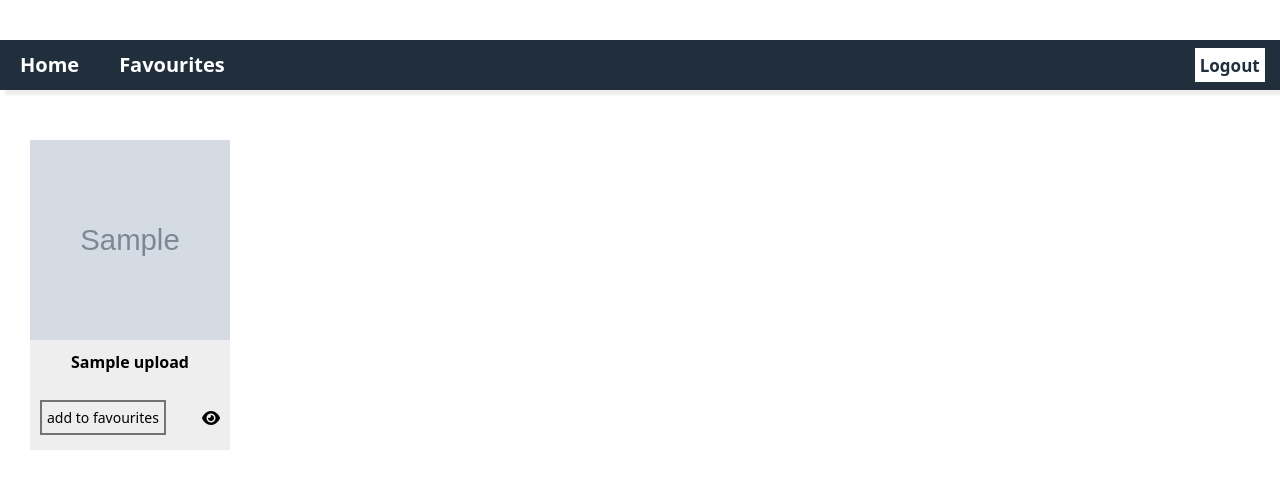
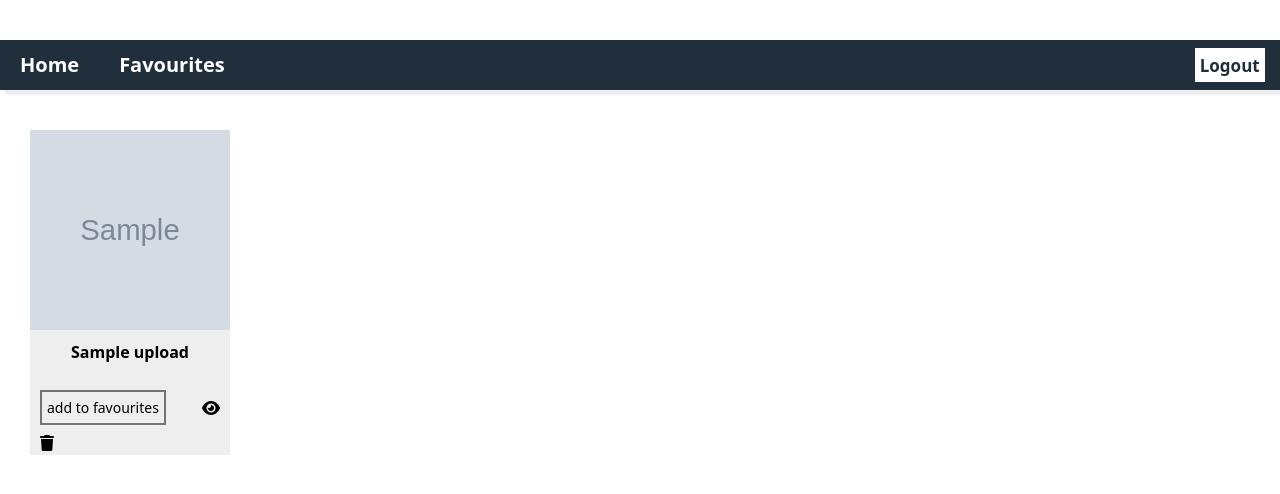
Before and after one commit to kumkum-arora/image-uloading, a PHP site: page /add.php in a window 1280 px wide; the page is wider, and only the part inside the window is pictured. Shown: the top 494 px of that part. Run offline with PHP 8.4, Linux system fonts and the light colour scheme; tables that the repository leaves empty or names only in its code hold one stand-in row (values such as "Sample post"); grey boxes marked "Sample" are stand-in pictures; some libraries are stand-ins or nearby versions.

Commit message:
new update

```diff
--- a/add.php
+++ b/add.php
@@ -4,10 +4,27 @@ include ('code.php');
 $obj= new image();
 
 if(isset($_POST['add']))
-      {
-        echo "helo";
+{
       $obj->favourite($_POST);
-      }
+}
+
+if(isset($_POST['log']))
+ {
+    $obj->logout($_POST);
+ }
+
+ if(isset($_REQUEST['didd']))
+   {
+     $id=$obj->delete($_REQUEST['didd']);
+   }
+
+// if(isset($_SESSION['views']))
+//     $_SESSION['views'] = $_SESSION['views']+1;
+// else
+//     $_SESSION['views']=1;
+
+// echo"views = ".$_SESSION['views'];
+
 
 
 ?>
@@ -49,9 +66,9 @@ if(isset($_POST['add']))
     }
     .main4{
     	width: 200px;
-    	height: 310px;
+    	height: 325px;
     	background-color: #eee;
-    	margin: 50px 50px 30px 30px;
+    	margin: 40px 50px 20px 30px;
     }
     .main5{
     	width: 180px;
@@ -79,7 +96,7 @@ if(isset($_POST['add']))
 	<ul>
 		<li><a href="login.php">Home</a></li>
 		<li><a href="fav.php">Favourites</a></li>
-		<button class="button"><a href="login.php">Logout</a></button>
+		<button class="button"><a href="login.php?log=1">Logout</a></button>
 		<a href="upload.php" class="button2">Upload_image</a>
 	</ul>
 	</div>
@@ -98,10 +115,11 @@ if(isset($_POST['add']))
       	<!-- //div for add content -->
       	<div class="main5"><?php echo $row1['title']?></div>
       	<form method="post" action="" enctype="multipart/form-data">
-        <input type="submit" name="add" class="fav" value="add to favourites" />
+        <input type="submit" name="add" class="fav" value="add to favourites"/>
         <!-- <a href="fav.php" name="add" class="fav">add to favourites</a> -->
         <i class="fa-solid fa-eye" style="float: right; margin: 10px 10px;"></i>
     </form>
+    <a href="add.php?didd=<?php echo $row1['id']?>"><i class="fa-solid fa-trash"style=" margin: 10px 10px;"></i></a>
         </div>
        <?php } ?>
       </div>
--- a/code.php
+++ b/code.php
@@ -67,6 +67,12 @@ class image
         return FALSE;
        }
     }
+    // logout function
+    public function logout($post)
+    {
+      session_destroy();
+    }
+
 //images upload
      public function upload($post)
     {
@@ -117,11 +123,38 @@ class image
         echo "no record found";
       }
     }
-    public function favourite($post)
+    // public function favourite($post)
+    // {
+    //   $query = "SELECT * FROM upload WHERE title='$title' AND image='$newfilename'";
+    //   $result=$this->connection->query($query);
+    //   if($result->num_rows > 0)
+    //   {
+    //     $data=array();
+    //     while ($row=$result->fetch_assoc())
+    //     {
+    //       $data[]=$row;
+    //     }
+    //     return $data;
+    //   }
+    //   else
+    //   {
+    //     echo "no record found";
+    //   }
+    // }
+     public function delete($id)
     {
-
+      $query="delete from upload where id='$id'";
+      $sql = $this->connection->query($query);
+      if($sql==true)
+      {
+        header("location:add.php");
+        unlink("photos/".$id['image']);
+      }
+      else
+      {
+        echo "Record not deleted";
+      }
     }
-
 
 }
 
--- a/upload.php
+++ b/upload.php
@@ -22,7 +22,7 @@ include ('code.php');
 <div class="main">
 	<div class="main1">
 
-		<h1>Upload Image Here</h1>
+		<h1>Upload Your Post</h1>
 		<form method="post" action="" enctype="multipart/form-data">
 		<input type="hidden" name="id" value="<?php echo $row2['id']; ?>">
 		<p>Upload Image</p>
```
Also changed, not shown: photos/21.jpg (added), photos/22.jpg (added), photos/23.jpg (added).
